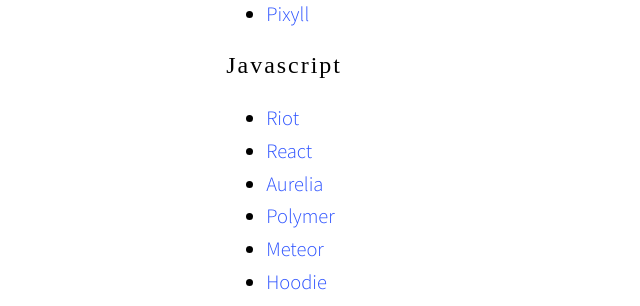
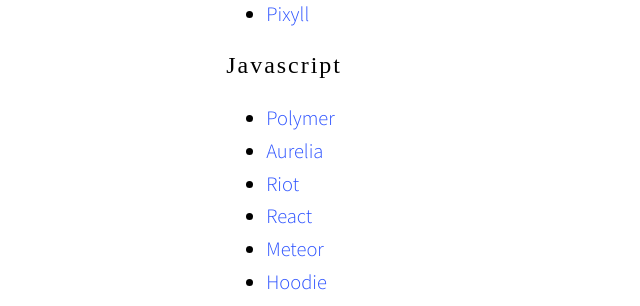
Before and after one commit to wilkistarotieno/wilkistarotieno.github.io, a Jekyll site: the page built from links.md, in a window 1280 px wide and 900 px high, scrolled down 1123 px. Shown: the part 155-461 px from the top of the window, without its empty margins (61-701 px from the left). Built offline with Jekyll 4.4.1, drawn with Linux system fonts in a browser that asks for light colours; some web fonts are replaced; Markdown is read by kramdown in place of the engine named in the settings; a script that is not in the unit is left out.

```diff
--- a/links.md
+++ b/links.md
@@ -39,10 +39,10 @@ permalink: links/
 
 ### Javascript
 
+*   [Polymer](https://www.polymer-project.org/)
+*   [Aurelia](http://aurelia.io/)
 *   [Riot](https://github.com/muut/riotjs/)
 *   [React](https://facebook.github.io/react/)
-*   [Aurelia](http://aurelia.io/)
-*   [Polymer](https://www.polymer-project.org/)
 *   [Meteor](https://www.meteor.com/)
 *   [Hoodie](http://hood.ie/)
 *   [Asynquence](https://github.com/getify/asynquence)
```
